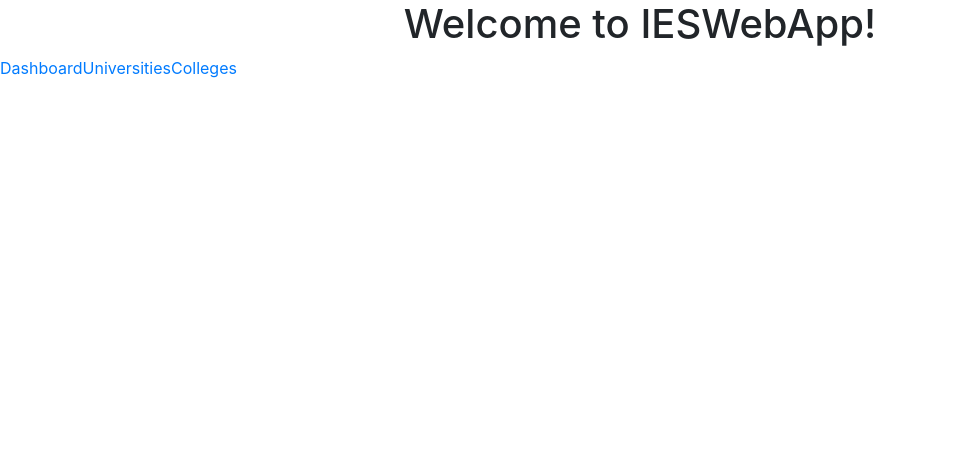
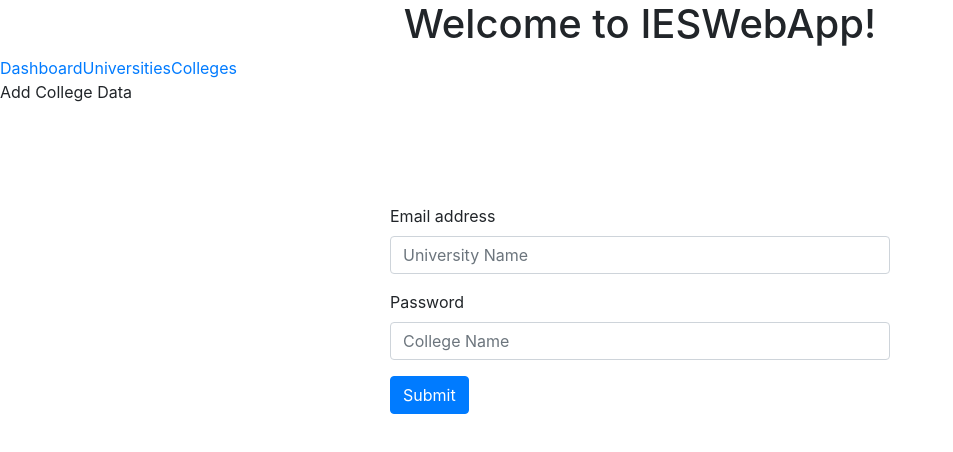
Before and after one commit to AmitBansal73/IESWebApp, an Angular app: page /newCollege in a window 1280 px wide. Before the commit this address led to /. Shown: the top 452 px of the page, without its empty margins (0-953 px from the left). Built offline with nearby package versions, Linux system fonts and the light colour scheme.

Commit message:
New College and University Form

```diff
--- a/src/app/app-routing.module.ts
+++ b/src/app/app-routing.module.ts
@@ -3,14 +3,18 @@ import { RouterModule, Routes } from '@angular/router';
 
 import {DashboardComponent} from './dashboard/dashboard.component'
 import{UniversityListComponent} from './university/university-list/university-list.component';
+import {UniversityNewComponent} from './university/university-new/university-new.component'
 
 import {CollegeListComponent} from './college/college-list/college-list.component'
+import {CollegeNewComponent} from './college/college-new/college-new.component'
 
 const routes: Routes = [
   { path: '', redirectTo: '/dashboard', pathMatch: 'full' },
   { path: 'dashboard', component: DashboardComponent},
   { path: 'university', component: UniversityListComponent},
-  { path: 'college', component: CollegeListComponent}
+  { path: 'newUniversity', component: UniversityNewComponent},
+  { path: 'college', component: CollegeListComponent},
+  { path: 'newCollege', component: CollegeNewComponent}
 
 ];
 
--- a/src/app/app.module.ts
+++ b/src/app/app.module.ts
@@ -8,6 +8,7 @@ import { AppRoutingModule } from './app-routing.module';
 import { UniversityListComponent } from './university/university-list/university-list.component';
 import { CollegeListComponent } from './college/college-list/college-list.component';
 import { CollegeNewComponent } from './college/college-new/college-new.component';
+import { UniversityNewComponent } from './university/university-new/university-new.component';
 
 @NgModule({
   declarations: [
@@ -15,7 +16,8 @@ import { CollegeNewComponent } from './college/college-new/college-new.component
     DashboardComponent,
     UniversityListComponent,
     CollegeListComponent,
-    CollegeNewComponent
+    CollegeNewComponent,
+    UniversityNewComponent
   ],
   imports: [
     BrowserModule,
--- a/src/app/college/college-new/college-new.component.css
+++ b/src/app/college/college-new/college-new.component.css
@@ -0,0 +1,5 @@
+.NewForm{
+    width: 500px;
+    margin: auto;
+    margin-top: 100px;
+}
--- a/src/app/college/college-new/college-new.component.html
+++ b/src/app/college/college-new/college-new.component.html
@@ -1,3 +1,17 @@
 <p>
-  college-new works!
+  Add College Data
 </p>
+<div  class="NewForm">
+<form>
+
+ <div class="form-group">
+   <label  for="universityName">Email address</label>
+   <input id="universityName" class="form-control" placeholder="University Name"/>
+ </div>
+ <div class="form-group">
+    <label for="collegeName">Password</label>
+  <input id="collegeName" class="form-control" placeholder="College Name"/>
+</div>
+<button type="submit" class="btn btn-primary">Submit</button>
+</form>
+</div>
--- /dev/null
+++ b/src/app/university/university-new/university-new.component.html
@@ -0,0 +1,3 @@
+<p>
+  university-new works!
+</p>
--- /dev/null
+++ b/src/app/university/university-new/university-new.component.ts
@@ -0,0 +1,15 @@
+import { Component, OnInit } from '@angular/core';
+
+@Component({
+  selector: 'app-university-new',
+  templateUrl: './university-new.component.html',
+  styleUrls: ['./university-new.component.css']
+})
+export class UniversityNewComponent implements OnInit {
+
+  constructor() { }
+
+  ngOnInit() {
+  }
+
+}
```
Also changed, not shown: src/app/university/university-new/university-new.component.css (added), 1 other file (tests, documents, lock files or other folders).
